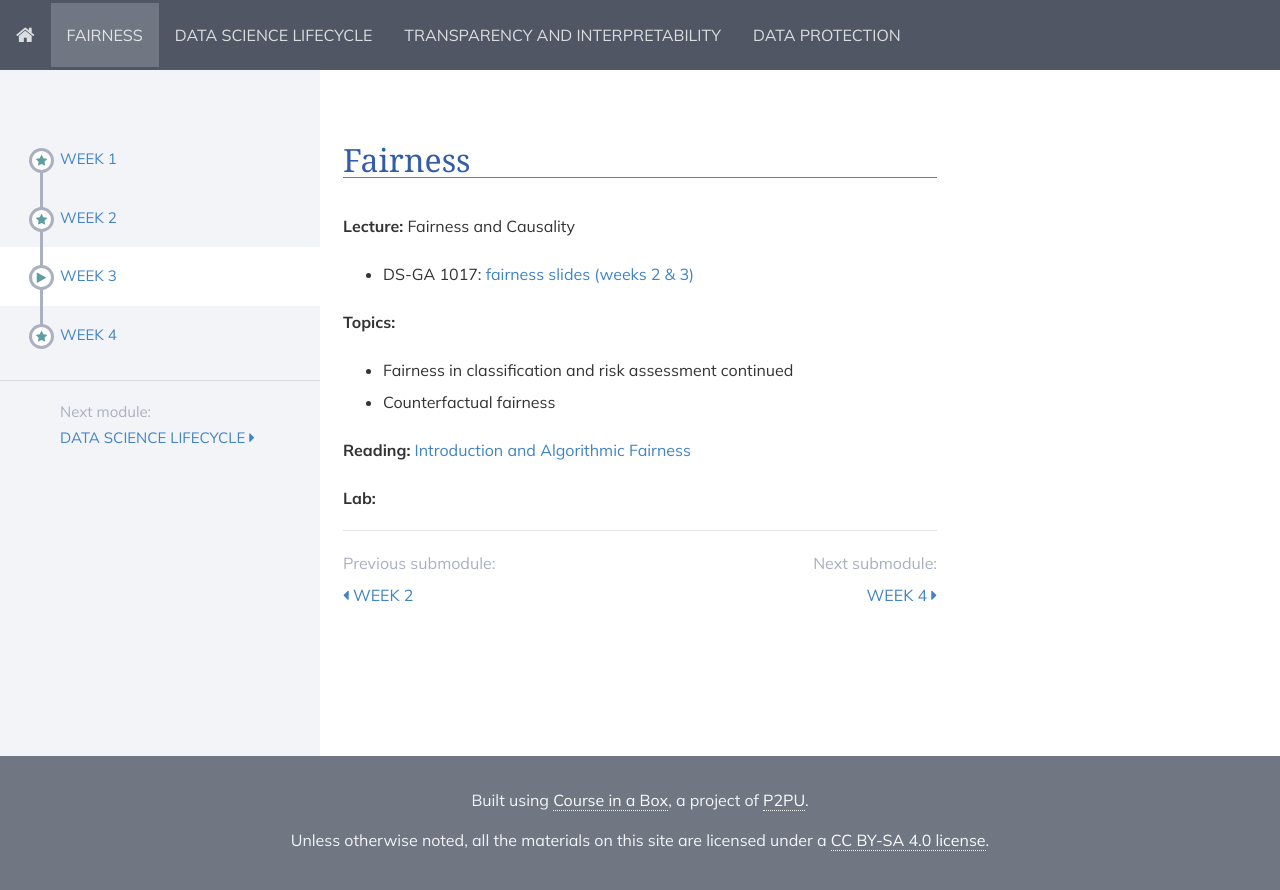
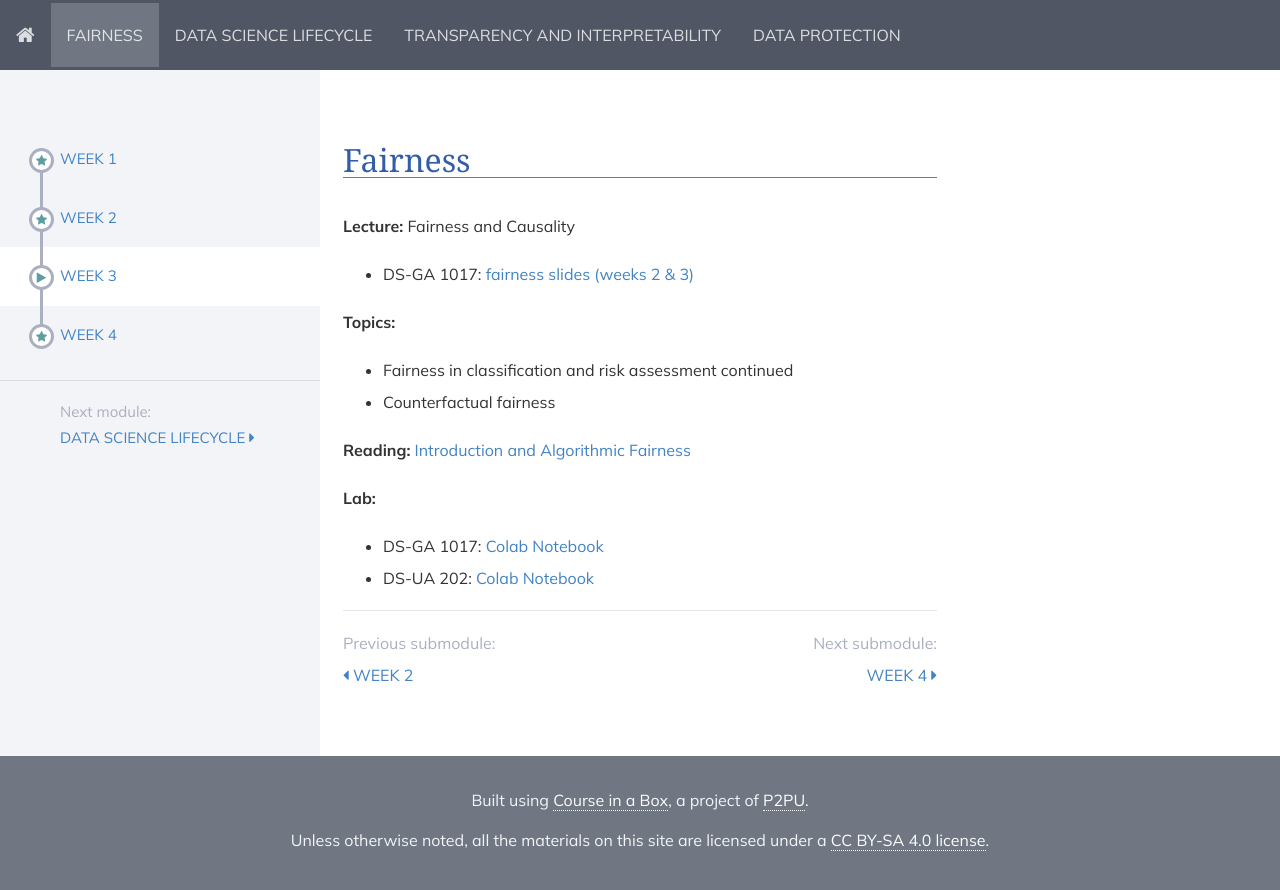
Before and after one commit to DataResponsibly/rds24, a Jekyll site: the page built from modules/fairness/_posts/2000-01-03-week3.md, in a window 1280 px wide. Shown: the top 890 px of the page. Built offline with Jekyll 4.4.1, drawn with Linux system fonts in a browser that asks for light colours; nearby versions of some CDN libraries.

Commit message:
Lab 3 upload

```diff
--- a/modules/fairness/_posts/2000-01-03-week3.md
+++ b/modules/fairness/_posts/2000-01-03-week3.md
@@ -19,5 +19,5 @@ title: Week 3
 
 **Lab:** <!-- Exploring Fairness when Training Models -->
 
-<!-- * DS-GA 1017: [Colab Notebook](https://colab.research.google.com/drive/19UgA2sEbIz5EE-dHsIcby29slUv_1Zt-?usp=sharing) -->
-<!-- * DS-UA 202: [Colab Notebook](https://colab.research.google.com/drive/1ymCZ9HTOsN6yD4nDdTyQjPS_zhhYl2uu?usp=sharing) -->
+* DS-GA 1017: [Colab Notebook](https://colab.research.google.com/drive/1bHsDGdUAzdYu2f3oPRZyRNEvBlnWz95J?usp=drive_link)
+* DS-UA 202: [Colab Notebook](https://colab.research.google.com/drive/1ENOdUTKYOS2slmzcGyAf2yPRt__kCjnf?usp=drive_link)
```
